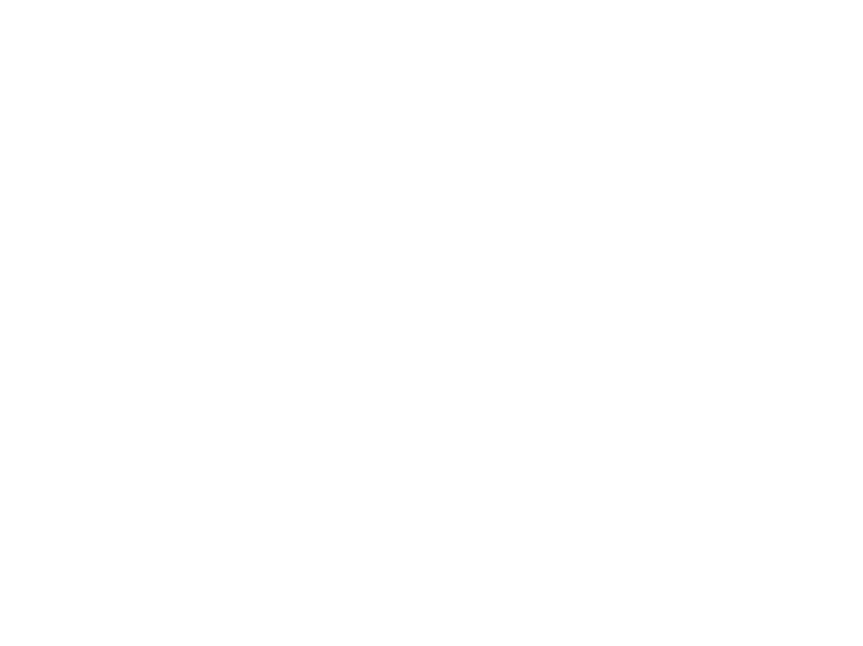
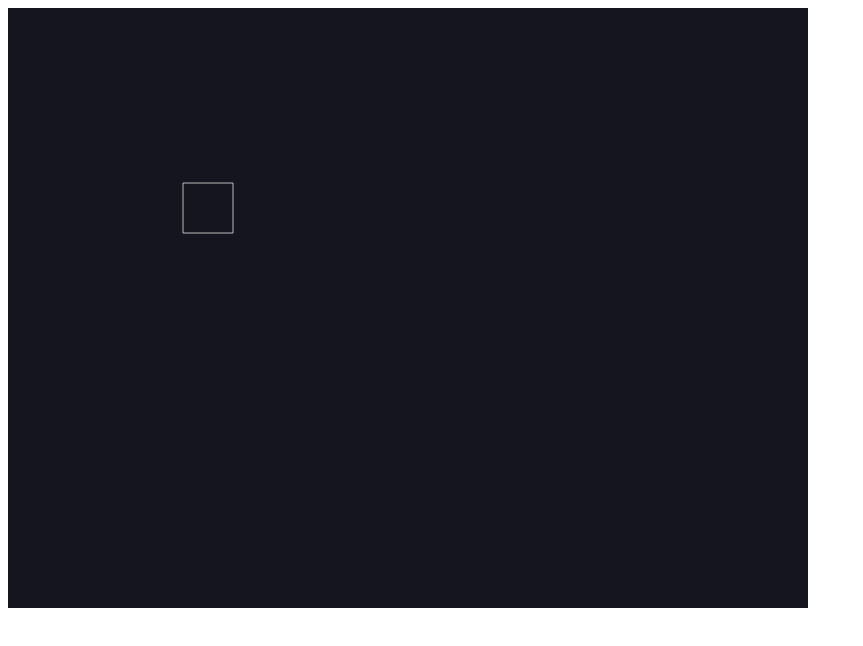
Before and after one commit to Shpakouski/maze-game, a plain HTML site: page index.html in a window 1280 px wide. Shown: the whole page, without its empty margins (0-863 px from the left). Drawn offline with nearby package versions, Linux system fonts and the light colour scheme.

Commit message:
boilerplate

```diff
--- a/index.js
+++ b/index.js
@@ -1 +1,27 @@
-console.log('hi');
+const {
+    Engine,
+    Render,
+    Runner,
+    World,
+    Bodies
+} = Matter;
+
+const engine = Engine.create();
+const {
+    world
+} = engine;
+const render = Render.create({
+    element: document.body,
+    engine: engine,
+    options: {
+        width: 800,
+        height: 600
+    }
+});
+Render.run(render);
+Runner.run(Runner.create(), engine);
+
+const shape = Bodies.rectangle(200, 200, 50, 50, {
+    isStatic: true
+});
+World.add(world, shape);
```
Also changed, not shown: index.html (+3 -0 lines).
